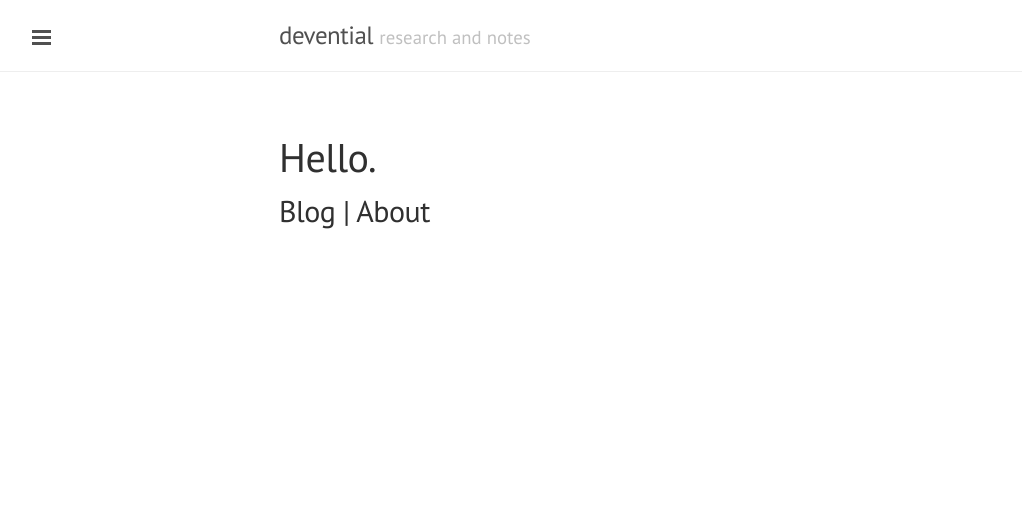
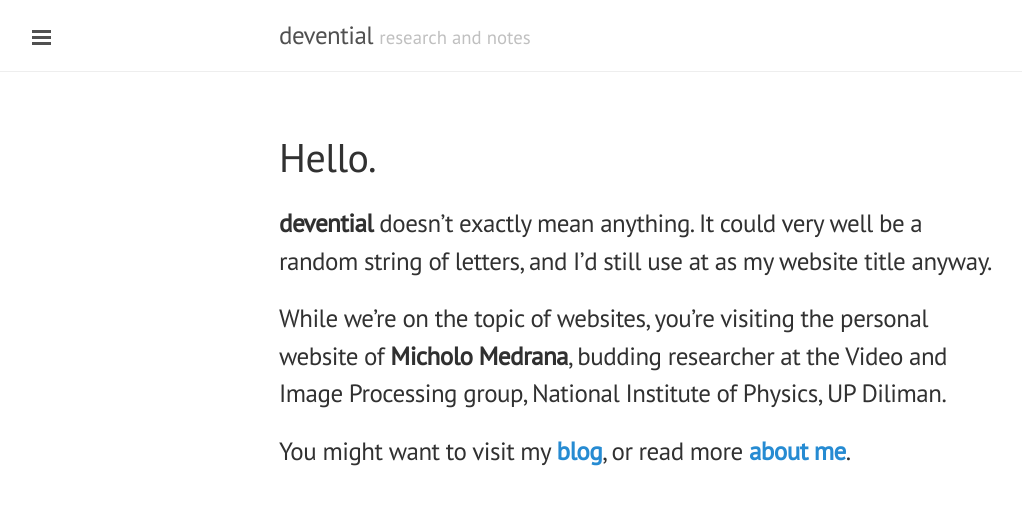
Before and after one commit to devential/devential.github.io, a Jekyll site: the page built from index.html, in a window 1280 px wide. Shown: the top 505 px of the page, without its empty margins (1-1023 px from the left). Built offline with Jekyll 4.4.1, drawn with Linux system fonts in a browser that asks for light colours.

Commit message:
Added beefier intro text

```diff
--- a/index.html
+++ b/index.html
@@ -3,8 +3,10 @@
 title: Home
 ---
 
-<h1 class="post-title">Hello.</h1>
-<h2 class="post-title"><a href="/blog/">Blog</a> | <a href="/about/">About</a></h2>
+<h1 class="a-title">Hello.</h1>
+<h2 class="a-subtitle1"><small><strong>devential</strong> doesn’t exactly mean anything. It could very well be a random string of letters, and I’d still use at as my website title anyway. </small></h2>
+<h2 class="a-subtitle2"><small>While we’re on the topic of websites, you’re visiting the personal website of <strong>Micholo Medrana</strong>, budding researcher at the Video and Image Processing group, National Institute of Physics, UP Diliman.</small></h2>
+<h2 class="a-subtitle3"><small>You might want to visit my <strong><a href="/blog/">blog</a></strong>, or read more <strong><a href="/about/">about me</a></strong>.</small></h2>
 
 <!--
 <div class="posts">
```
